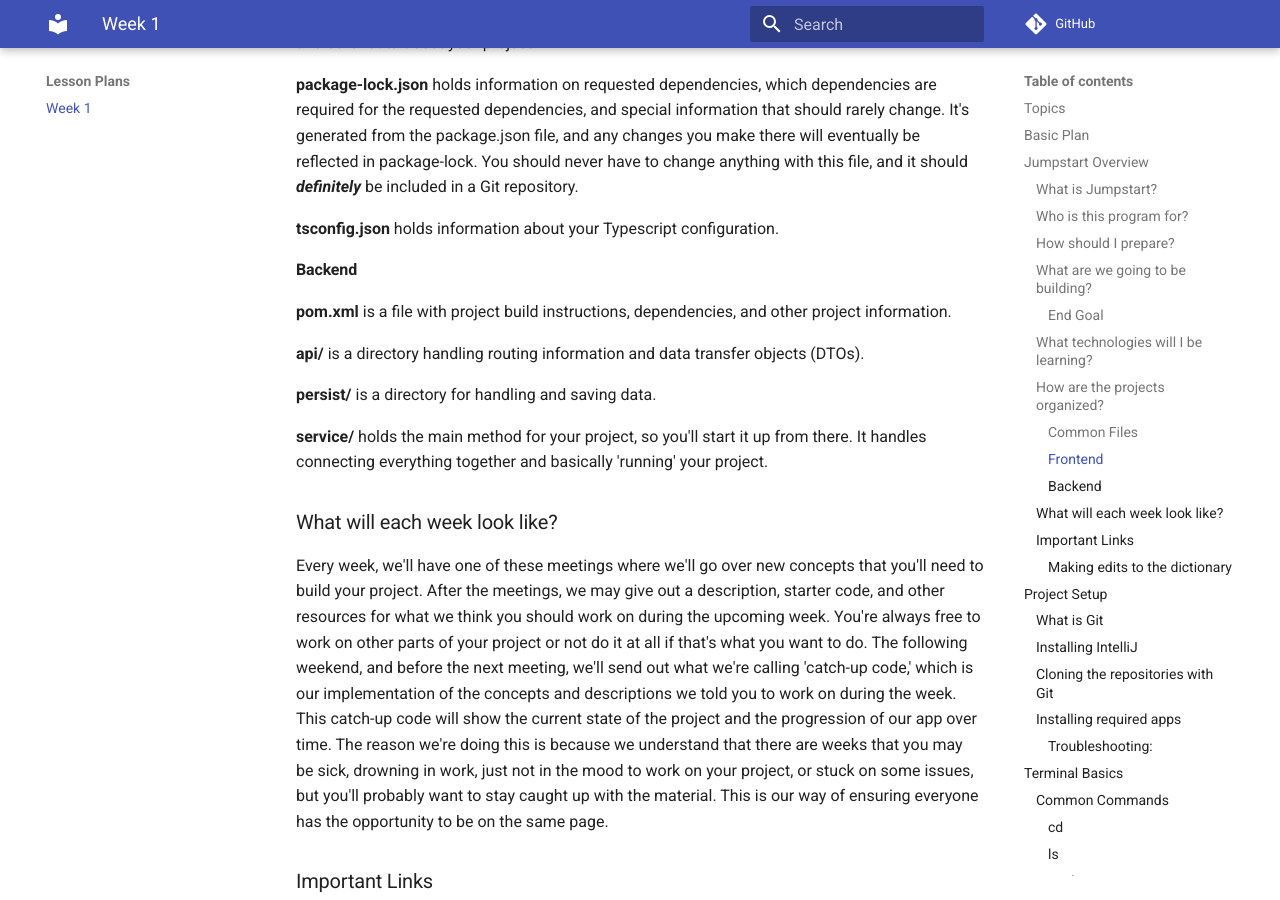
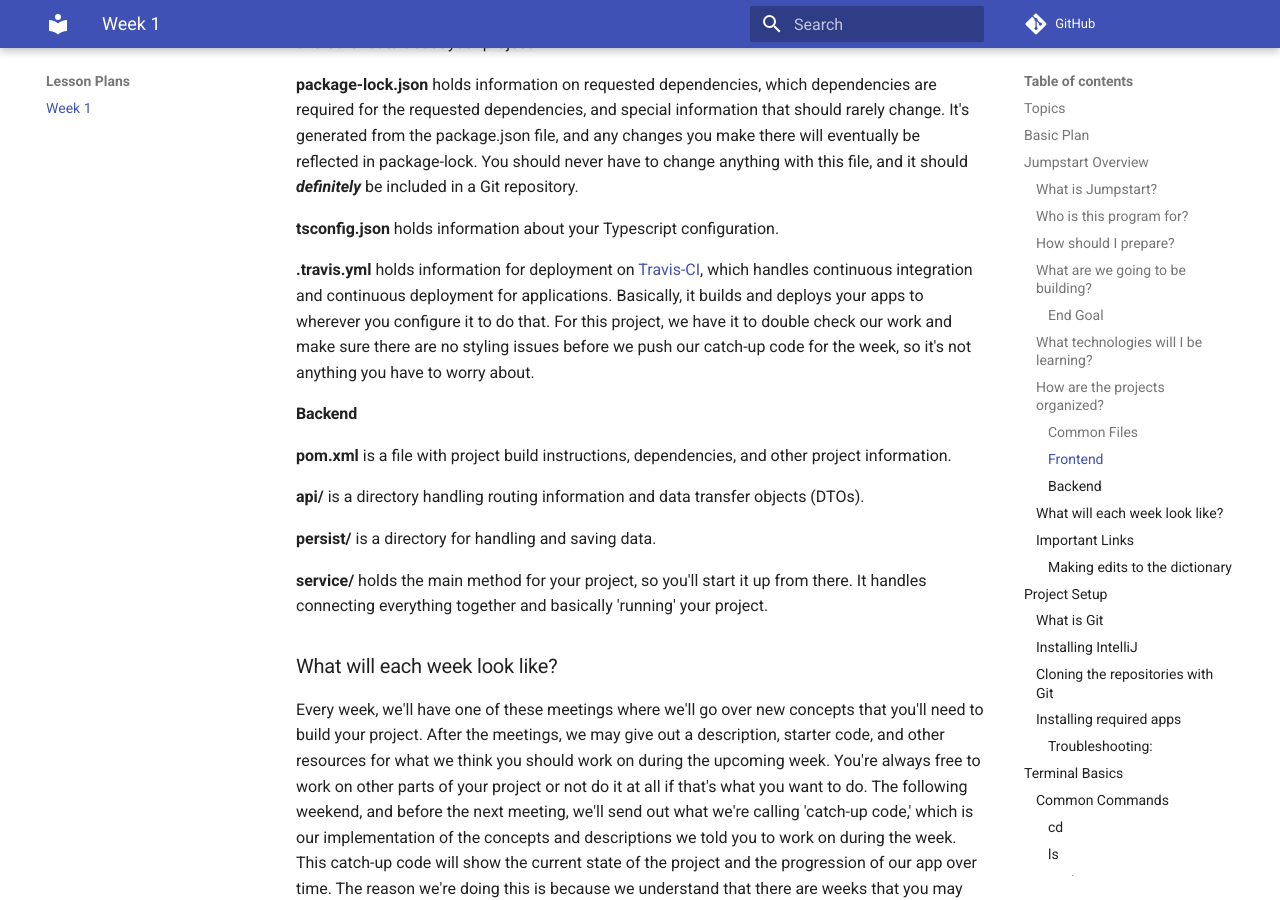
Before and after one commit to Code-4-Community/learning-resources, an MkDocs documentation site: the page built from docs/lesson-plans/week-1.md, in a window 1280 px wide and 900 px high, scrolled down 5040 px. Built offline with MkDocs 1.6.1 and Material for MkDocs 9.7.7, drawn with Linux system fonts in a browser that asks for light colours; comment, search, counter and statistics services are not loaded.

Commit message:
Add travis-ci file and explanation

```diff
--- a/docs/lesson-plans/week-1.md
+++ b/docs/lesson-plans/week-1.md
@@ -196,6 +196,12 @@ You should never have to change anything with this file, and it should **_defini
 included in a Git repository.
 
 __tsconfig.json__ holds information about your Typescript configuration.
+
+__.travis.yml__ holds information for deployment on [Travis-CI](https://travis-ci.com/), which handles
+continuous integration and continuous deployment for applications. Basically, it builds and deploys
+your apps to wherever you configure it to do that. For this project, we have it to double
+check our work and make sure there are no styling issues before we push our catch-up code for the
+week, so it's not anything you have to worry about.
 
 #### Backend
 
```
